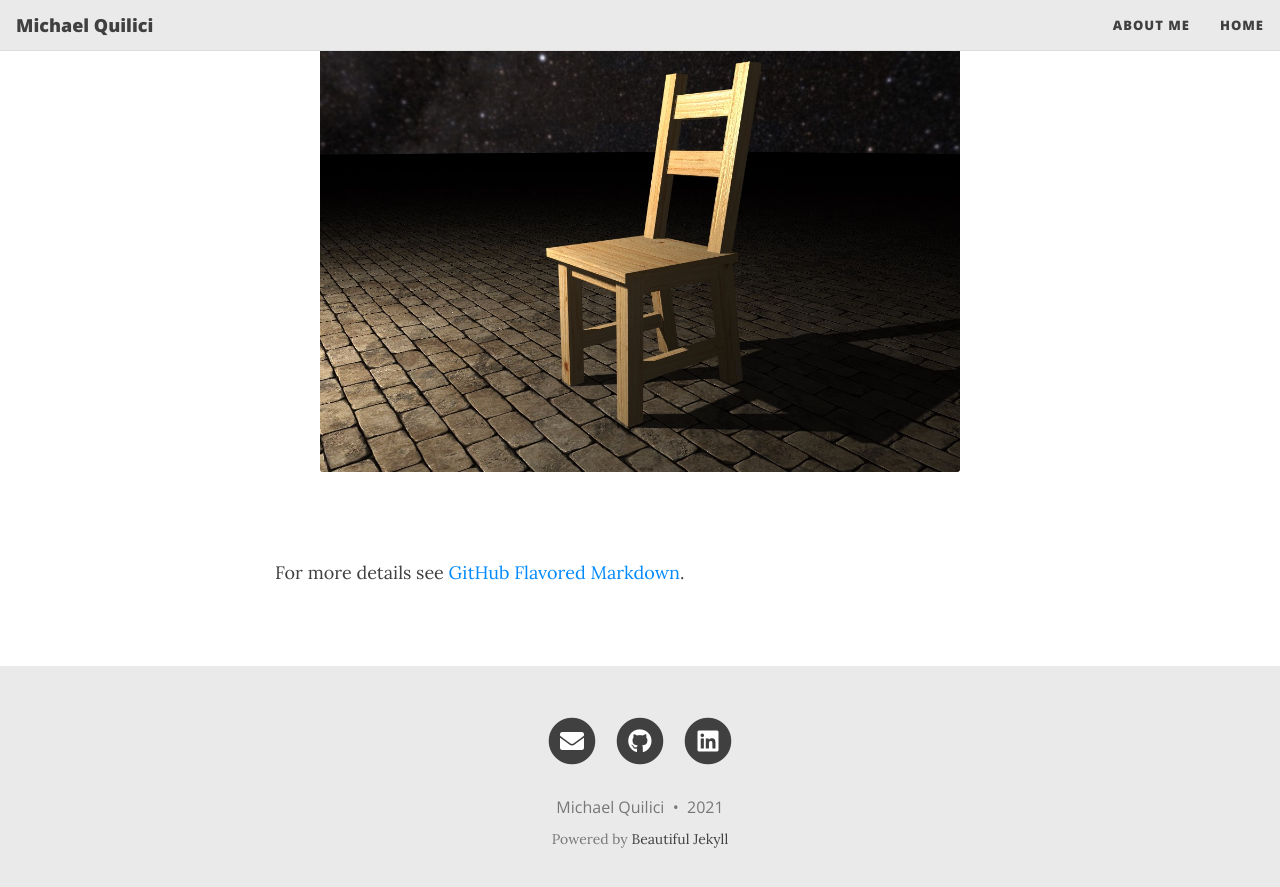
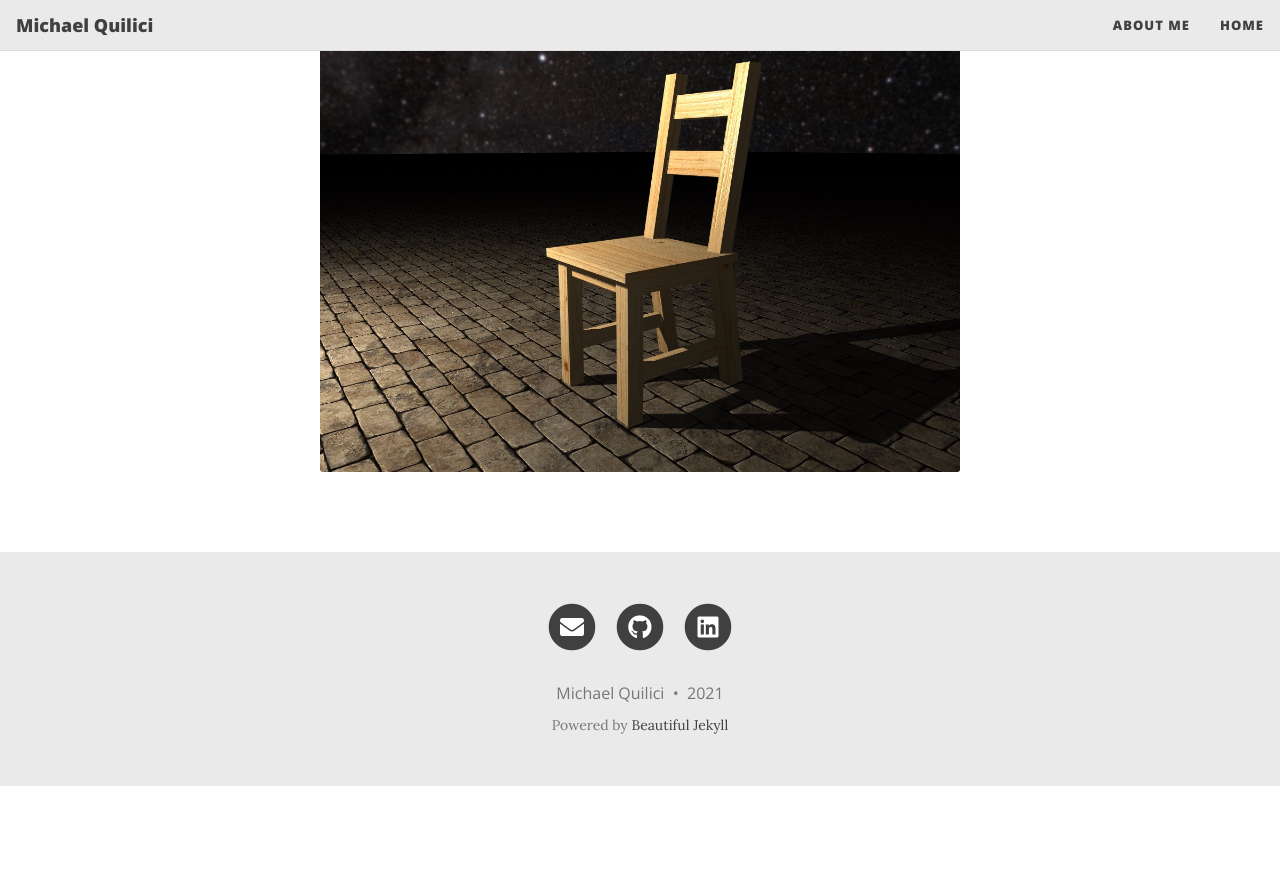
Before and after one commit to mquilici/mquilici.github.io, a Jekyll site: the page built from index.md, in a window 1280 px wide and 900 px high, scrolled down 2397 px. Shown: the top 887 px of the window. Built offline with Jekyll 4.4.1, drawn with Linux system fonts in a browser that asks for light colours; nearby versions of some CDN libraries; our own code applies the rules of GitHub Pages for plain Markdown files; after the commit the page ends 3183 px from its top, so only the background shows below that.

Commit message:
Update index.md

```diff
--- a/index.md
+++ b/index.md
@@ -42,7 +42,3 @@ This project demonstrates OpenGL programming in C++ with texture mapping, normal
 <p align="center"> <a href="https://github.com/mquilici/OpenGL-Demo">
      <img src="/images/OpenGL.jpg" alt="alt text" width="640px">
 </a></p>
-
-<br/>
-
-For more details see [GitHub Flavored Markdown](https://guides.github.com/features/mastering-markdown/).
```
